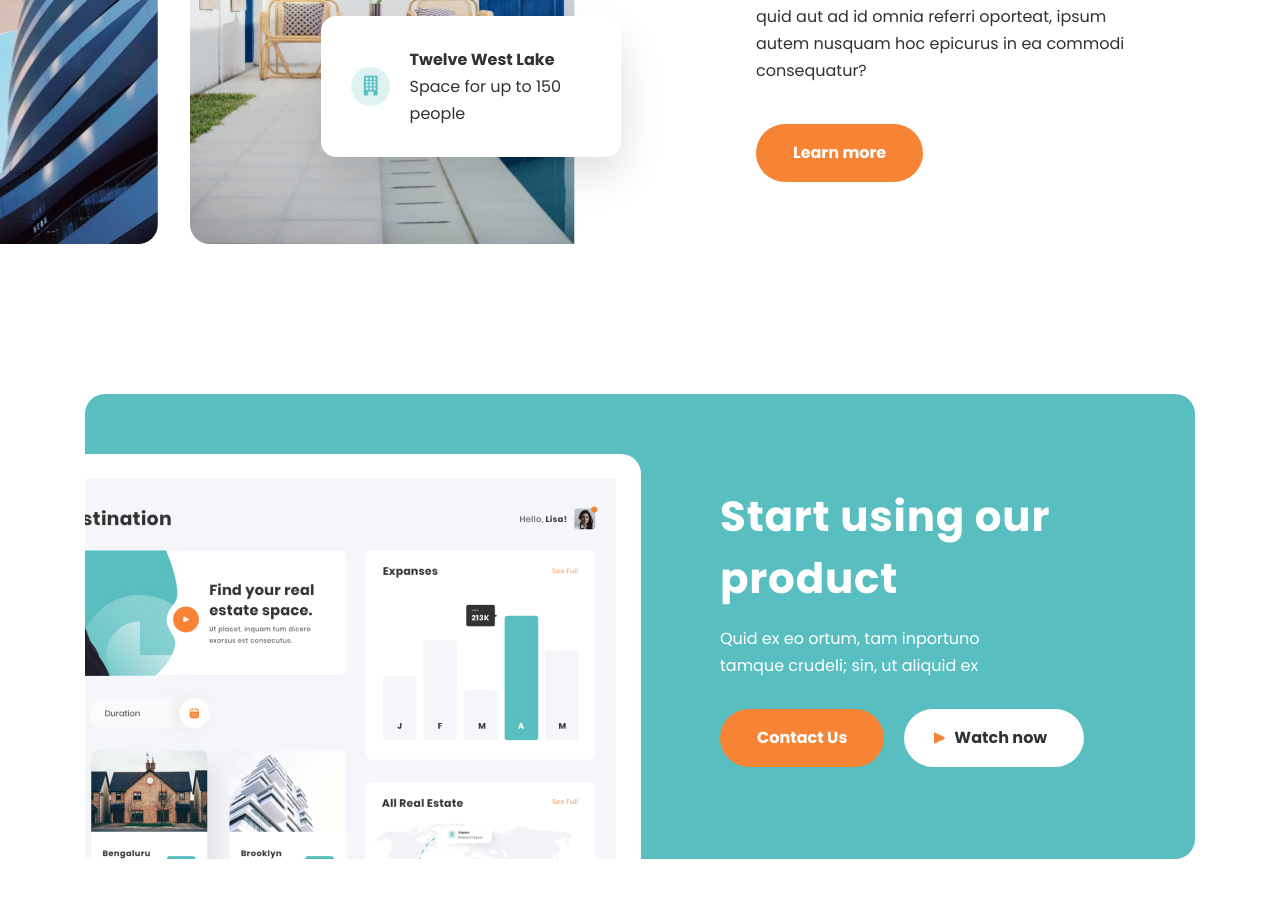
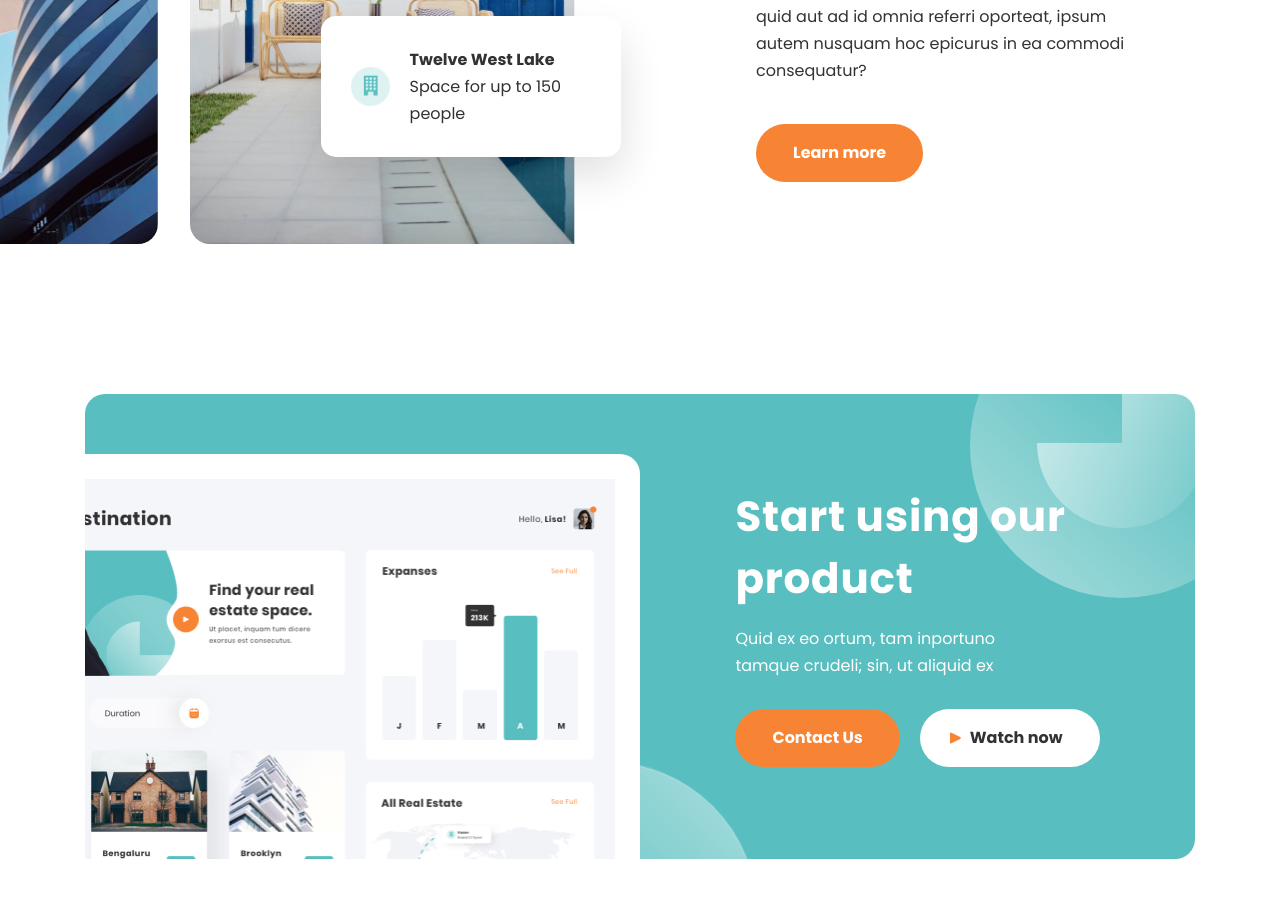
Before and after one commit to eart4/Landing, a plain HTML site: page index.html in a window 1280 px wide. Shown: the part 1366-2263 px from the top of the page. Drawn offline with Linux system fonts and the light colour scheme.

Commit message:
added bc

```diff
--- a/main.scss
+++ b/main.scss
@@ -331,9 +331,9 @@ html, body {
     display: flex;
     justify-content: space-between;
     border-radius: 20px;
-    align-items: center;
+    align-items: stretch;
     background-color: #58bebf;
-    padding-right: 95px;
+
 }
 
 
@@ -344,8 +344,16 @@ html, body {
     border-radius: 0 20px 0 0;
 }
 .cta__text {
-    width: 380px;
+    width: 555px;
 
+    padding-left: 95px;
+    padding-right: 40px;
+    box-sizing: border-box;
+    display: flex;
+    flex-direction: column;
+    justify-content: center;
+    background: url(./images/oval-bottom-r.svg) bottom left -186px no-repeat,
+     url(./images/oval-top-r.svg) top right no-repeat;
 
     p{
         width: 320px;
@@ -380,7 +388,7 @@ html, body {
         content: "";
         position: absolute;
         left: 30px;
-        top: 20px;
+
         top: 50%;
         transform: translateY(-50%);
         display: block;
```
Also changed, not shown: main.css, 1 other file.
